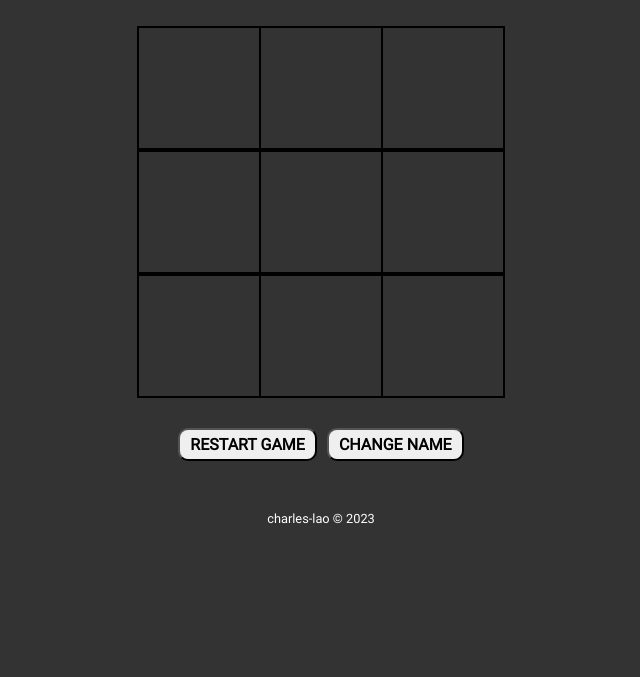
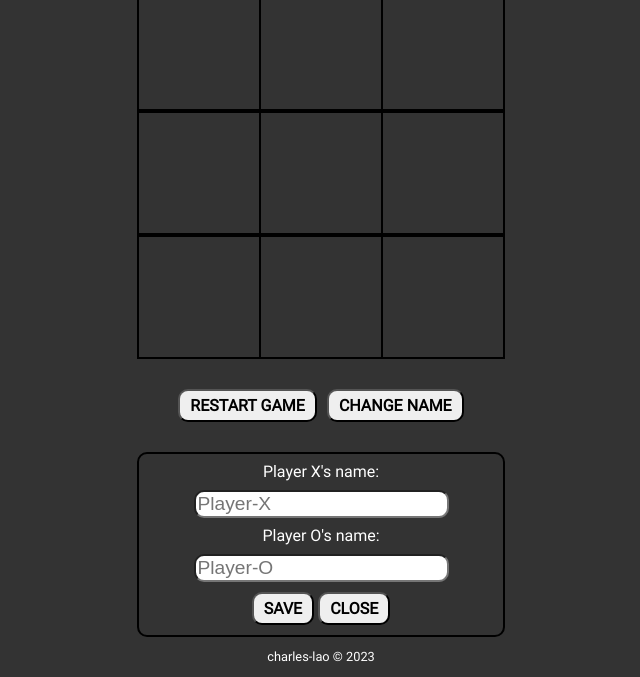
Before and after one commit to charles-lao/tic-tac-toe, a website: page index.html in a window 1280 px wide. Both pictures are taken after a click on the button "CHANGE NAME". Shown: the part 156-833 px from the top of the page, without its empty margins (319-959 px from the left). Before the commit the page ends 800 px from the top, so only its background shows below. Drawn offline with Linux system fonts and the light colour scheme.

Commit message:
Add change name function

```diff
--- a/index.html
+++ b/index.html
@@ -37,6 +37,20 @@
                 <button type="button" id="restart-btn">RESTART GAME</button>
                 <button type="button" id="change-name-btn">CHANGE NAME</button>
             </div>
+
+            <div class="form-container">
+                <form>
+                    <label for="x-name">Player X's name: </label>
+                    <input type="text" id="x-name" name="x-name" placeholder="Player-X"/>
+                    <label for="o-name">Player O's name: </label>
+                    <input type="text" id="o-name" name="o-name" placeholder="Player-O"/>
+                    <div>
+                        <button type="button" id="save-btn">SAVE</button>
+                        <button type="button" id="close-btn">CLOSE</button>
+                    </div>
+
+                </form>
+            </div>
         </div>
 
         <div class="footer">
--- a/scripts/script.js
+++ b/scripts/script.js
@@ -19,7 +19,10 @@ const displayController = ((board) => {
     const _tBody = document.querySelector('.table-body');
     const _statusHeader = document.querySelector('#status-header');
     const _statusText = document.querySelector('#status-text');
-
+    const _changeNameBtn  = document.querySelector('#change-name-btn');
+    const _formContainer = document.querySelector('.form-container');
+    const _closeBtn = document.querySelector('#close-btn');
+    const _saveBtn = document.querySelector('#save-btn');
 
 
     const renderBoard = () => {
@@ -65,10 +68,29 @@ const displayController = ((board) => {
         _statusText.textContent = 'It\'s a tie! No one won!';
     }
 
+    // displays the form for changing player names
+    _changeNameBtn.addEventListener('click', () => {
+        _formContainer.style.display = 'inline';
+    });
+
+    _closeBtn.addEventListener('click', () => {
+        hideForm();
+    });
+
+    _saveBtn.addEventListener('click', () => {
+        const xName = document.querySelector('#x-name').value;
+        const oName = document.querySelector('#o-name').value;
+
+        game.changePlayerNames(xName, oName);
+    });
+
+    const hideForm = () => {
+        _formContainer.style.display = 'none';
+    };
 
 
     return {
-        renderBoard, displayRound, displayWinner, displayTie
+        renderBoard, displayRound, displayWinner, displayTie, hideForm
     };
 
 })(gameBoard.board);
@@ -100,6 +122,7 @@ const game = (() => {
 
         displayController.renderBoard();
         displayController.displayRound(1, playerX.name);
+        displayController.hideForm();
 
     }
 
@@ -196,8 +219,23 @@ const game = (() => {
         return moveType;
     }
 
+    const changePlayerNames = (xName, oName) => {
+        if(xName != ''){
+            playerX.name = xName;
+        }
+        if(oName != ''){
+            playerO.name = oName;
+        }
+
+        // restarts the game to apply name changes
+        if(xName != '' || oName != '') {
+            game.start();
+        }
+
+    }
+
     return {
-        start, placeMove, roundNo, playerX, playerO
+        start, placeMove, roundNo, playerX, playerO, changePlayerNames
     }
 
 })();
--- a/styles/style.css
+++ b/styles/style.css
@@ -15,7 +15,7 @@ body {
     display: grid;
     align-items: center;
     justify-content: center;
-    grid-template-rows: 55px 600px 40px;
+    grid-template-rows: 55px minmax(600px, 1fr) 40px;
 }
 
 .header {
@@ -45,6 +45,11 @@ h1 {
     gap: 10px;
 }
 
+.table-container {
+    display: flex;
+    align-items: center;
+    justify-content: center;
+}
 
 
 tr, td {
@@ -77,12 +82,34 @@ td:hover {
     gap: 10px;
 }
 
-.settings-container button{
+.settings-container button,
+form button{
     font-family: 'Roboto';
     padding: 5px 10px 5px 10px;
     border-radius: 10px;
     font-weight: bold;
     font-size: 1rem;
+}
+
+.form-container {
+    display: none;
+    border: 2px solid black;
+    border-radius: 10px;
+    padding: 10px;
+}
+
+.form-container form{
+    display: flex;
+    flex-direction: column;
+    align-items: center;
+    justify-content: center;
+    gap: 10px;
+    font-family: 'Roboto';
+}
+
+input[type=text] {
+    font-size: 1.2rem;
+    border-radius: 10px;
 }
 
 .footer {
```
